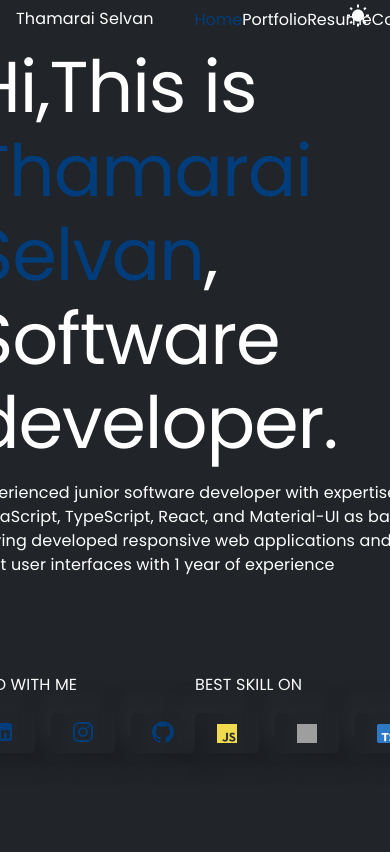
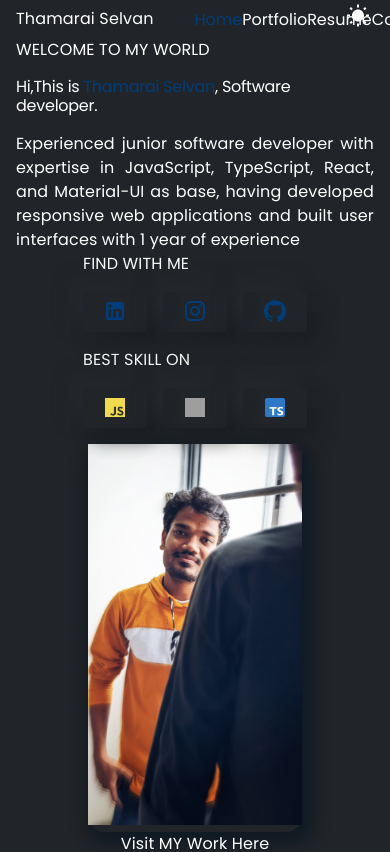
Before and after one commit to gtcelvam/portfolio, a React (Create React App) app: page / in a window 390 px wide. Shown: the top 852 px of the page. Built offline with nearby package versions, Linux system fonts and the light colour scheme; grey boxes are pictures that could not be loaded.

Commit message:
Mobile responsiveness updated.

```diff
--- a/src/components/contact/contact.style.tsx
+++ b/src/components/contact/contact.style.tsx
@@ -3,7 +3,10 @@ import { styled } from '@mui/system';
 
 namespace S {
     export const ContactSectionContainer = styled(Stack)(({ theme }) => ({
-        padding: `${theme.spacing(2)} ${theme.spacing(12)}`
+        padding: `${theme.spacing(2)} ${theme.spacing(12)}`,
+        [theme.breakpoints.down('sm')]: {
+            padding:theme.spacing(2)
+        }
     }));
 
     export const ContactSubtitle = styled(Typography)(({ theme }) => ({
@@ -20,7 +23,10 @@ namespace S {
         gap: theme.spacing(4),
         alignItems: "center",
         justifyContent: "center",
-        minHeight: "100vh"
+        minHeight: "100vh",
+        [theme.breakpoints.down('sm')]: {
+            flexDirection:"column"
+        }
     }));
 
     export const ContactDetailsCardContainer = styled(Stack)(({ theme }) => ({
--- a/src/components/landing/landing.style.tsx
+++ b/src/components/landing/landing.style.tsx
@@ -7,7 +7,12 @@ namespace S {
         height: "100vh",
         display: "flex",
         alignItems: "center",
-        justifyContent: "center"
+        justifyContent: "center",
+        [theme.breakpoints.down('sm')]: {
+            flexDirection: "column",
+            height: "fit-content",
+            gap:theme.spacing(2)
+        }
     }));
 
     export const LandingLeftContainer = styled(Box)(({
@@ -26,25 +31,39 @@ namespace S {
         // border: "1px solid blue"
     }));
 
-    export const LandingLeftBottomSection = styled(Box)(({
+    export const LandingLeftBottomSection = styled(Box)(({theme})=>({
         height: "40%",
         display: "flex",
         alignItems: "center",
         justifyContet: "center",
-        // border: "1px solid blue"
+        // border: "1px solid blue",
+        [theme.breakpoints.down('sm')]: {
+            flexDirection: "column",
+            gap:theme.spacing(2)
+        }
     }));
 
     export const WelcomeText = styled(Typography)(({ theme }) => ({
-        color: theme.palette.text.primary
+        color: theme.palette.text.primary,
+        [theme.breakpoints.down('sm')]: {
+            fontSize:"clamp(3vw,1rem,6vw)"
+        }
     }));
 
     export const GeneralHeadText = styled(Typography)(({ theme }) => ({
         color: theme.palette.text.primary,
-        fontSize: "4.5rem"
+        fontSize: "4.5rem",
+        [theme.breakpoints.down('sm')]: {
+            fontSize:"clamp(3vw,1rem,6vw)"
+        }
     }));
 
     export const GeneralDescText = styled(Typography)(({ theme }) => ({
-        color: theme.palette.text.primary
+        color: theme.palette.text.primary,
+        [theme.breakpoints.down('sm')]: {
+            textAlign:"justify",
+            fontSize:"clamp(3vw,1rem,6vw)"
+        }
     }));
 
     export const SpecialText = styled("span")(({ theme }) => ({
--- a/src/components/resume/resume.style.ts
+++ b/src/components/resume/resume.style.ts
@@ -51,15 +51,18 @@ namespace S {
         boxShadow: theme.palette.primaryShadow,
         backgroundColor: theme.palette.background,
         borderRadius: "10px",
-        ...direction
+        ...direction,
     }));
 
-    export const MySkillComponentContainer = styled(Box)({
+    export const MySkillComponentContainer = styled(Box)(({theme})=>({
         width:'55%',
         display: 'flex',
         alignItems: 'center',
-        justifyContent:'space-between'
-    });
+        justifyContent: 'space-between',
+        [theme.breakpoints.down('sm')]: {
+            flexDirection:"column"
+        }
+    }));
 
     export const MySkillIndividualContainer = styled(Stack)({
         alignItems: 'center',
```
